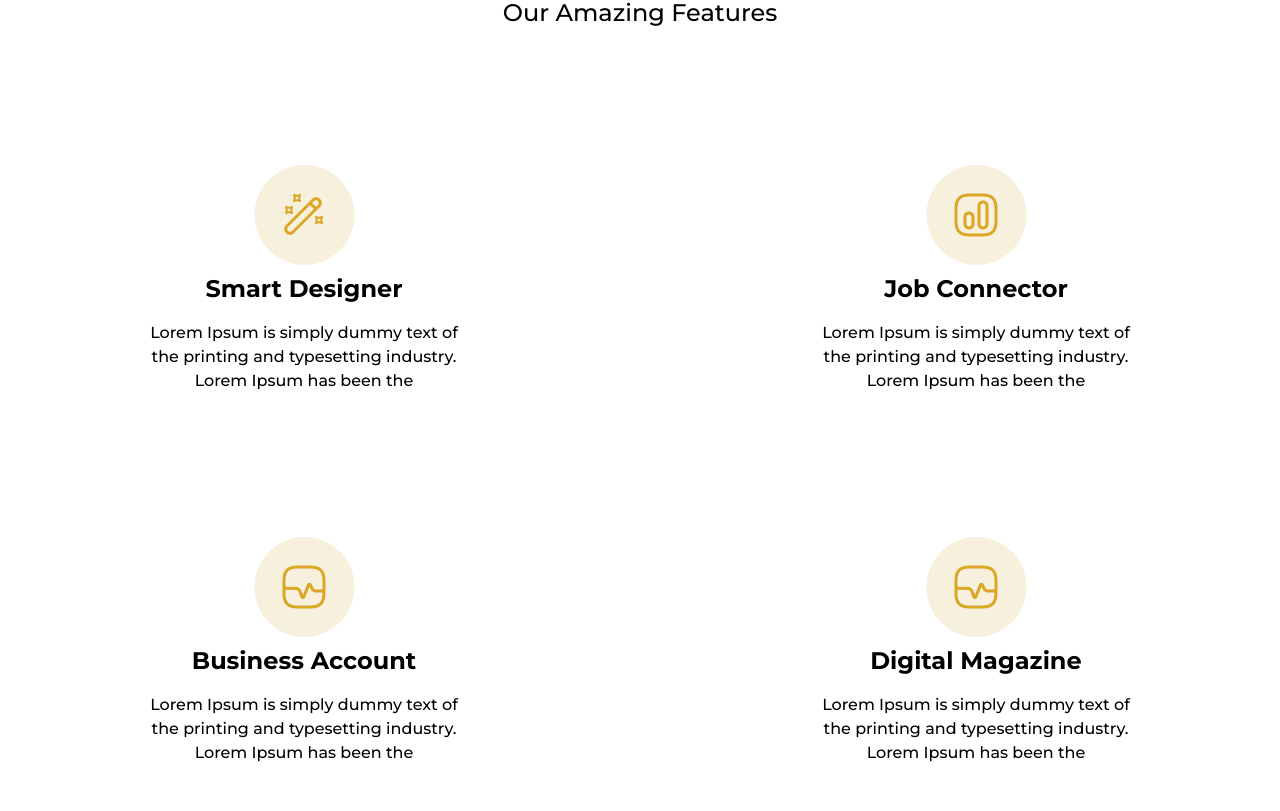
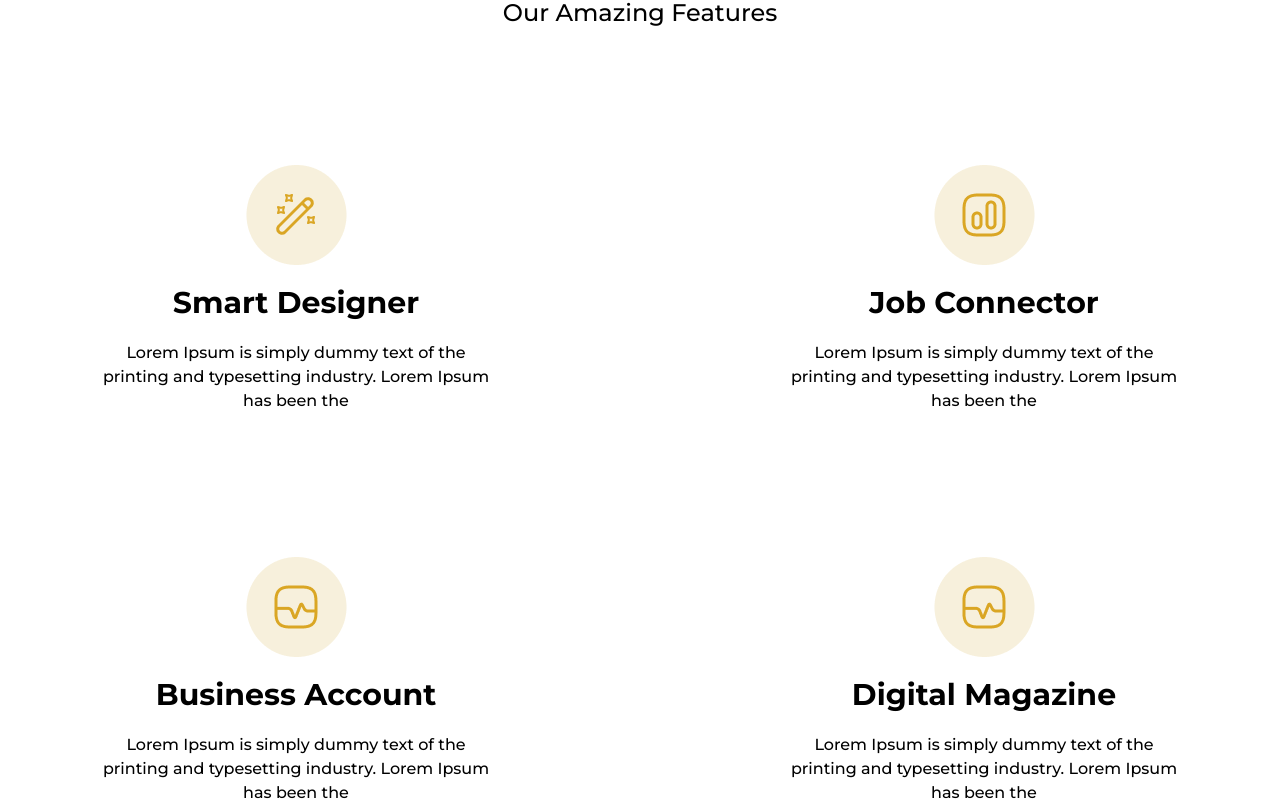
Before and after one commit to Yared-betsega/landing-page, a React (Create React App) app: page / in a window 1280 px wide. Shown: the part 1149-1960 px from the top of the page. Built offline with nearby package versions, Linux system fonts and the light colour scheme.

Commit message:
update features page

```diff
--- a/src/components/features/FeatureCard.jsx
+++ b/src/components/features/FeatureCard.jsx
@@ -2,17 +2,17 @@ import React from "react";
 export default function FeatureCard({ imageUrl, headerText, descriptionText }) {
   return (
     <div
-      className={`flex flex-col justify-center px-8 py-4 max-w-sm  overflow-hidden font-Montserrat`}
+      className={`flex flex-col justify-center px-6 py-4 max-w-md gap-y-5 overflow-hidden font-Montserrat`}
     >
       <img
         className="mx-auto my-auto"
         src={imageUrl}
         alt="Sunset in the mountains"
       ></img>
-      <div className="px-4 py-2">
-        <div className="font-bold  text-2xl mb-2">{headerText}</div>
+      <div className="px-4 ">
+        <div className="font-bold  text-2xl md:text-3xl">{headerText}</div>
       </div>
-      <p className="font-normal">{descriptionText}</p>
+      <p className="font-medium">{descriptionText}</p>
     </div>
   );
 }
--- a/src/components/features/Features.jsx
+++ b/src/components/features/Features.jsx
@@ -16,7 +16,7 @@ export default function Features() {
       ></Intro>
 
       <div className="items-center lg:flex  rounded-3xl px-6 py-10">
-        <div class="grid grid-cols-1 sm:grid-cols-2 md:grid-cols-2 lg:grid-cols-2 gap-x-40 sm:gap-x-10 xl:gap-x-72 gap-y-10 sm:gap-y-28 mx-auto items-center">
+        <div class="grid grid-cols-1 sm:grid-cols-2 md:grid-cols-2 lg:grid-cols-2 gap-x-40 sm:gap-x-10 xl:gap-x-60 gap-y-10 sm:gap-y-28 mx-auto items-center">
           <FeatureCard
             imageUrl={smartDesigner}
             headerText="Smart Designer"
```
